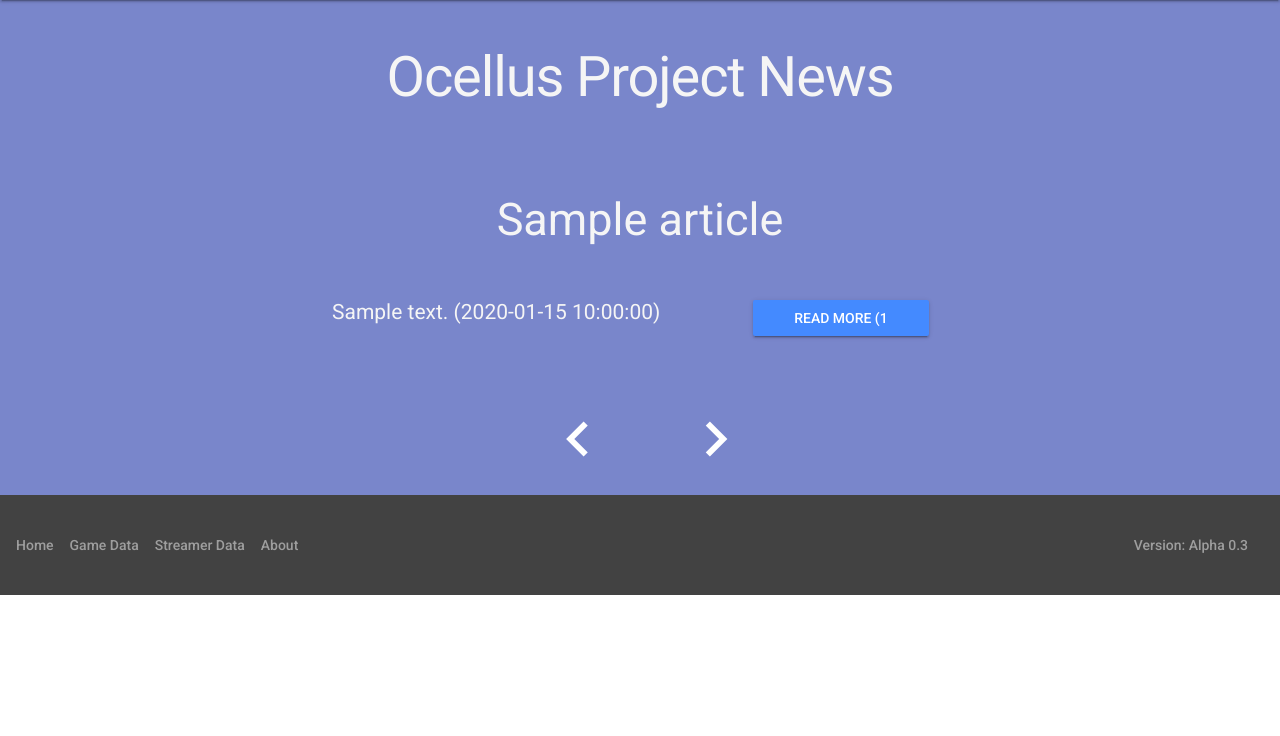
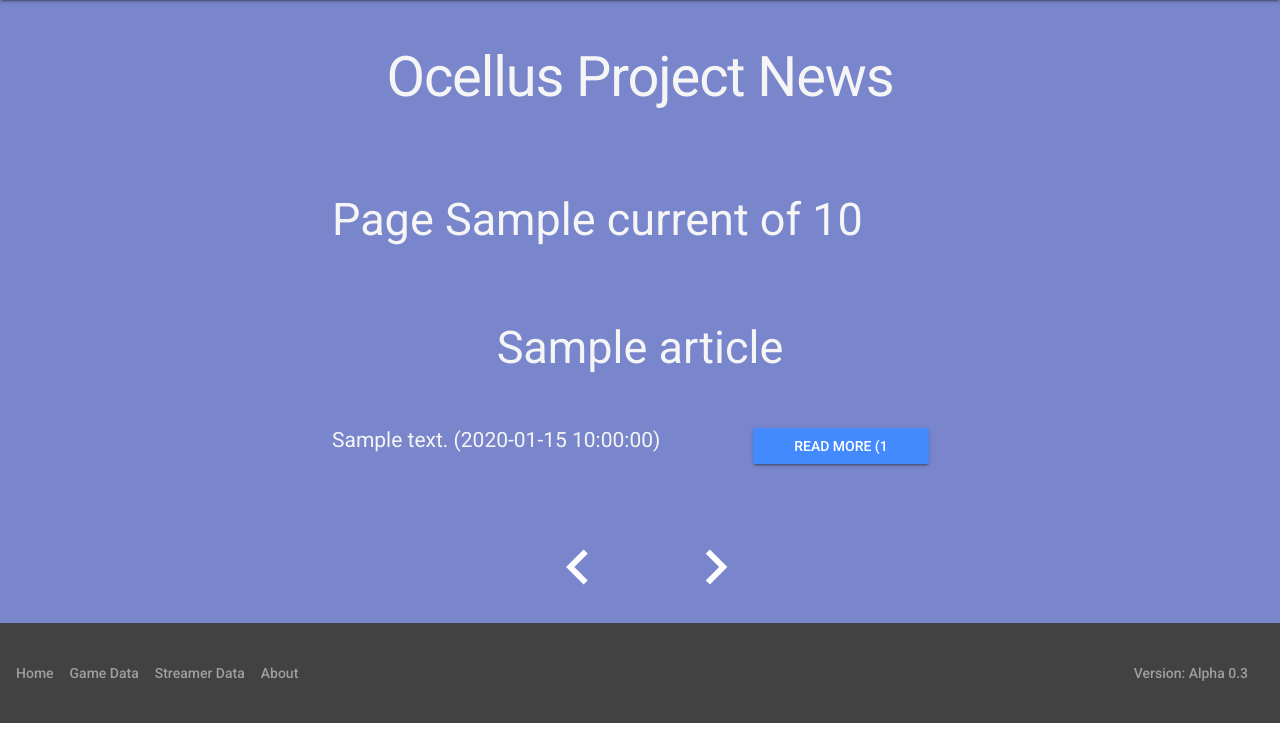
Before and after one commit to simonamdev/twitch-statistics, a Flask app: template website/templates/news.html in a window 1280 px wide. Shown: the part 64-800 px from the top of the page. Run offline with Flask 2, Linux system fonts and the light colour scheme; the template is opened without the code that fills it: most values are stand-ins (such as "Sample title", 1, 10 or a date in 2020); parts of the project's set-up code (start-up, migrations or seed data) failed here and were passed over; some libraries are stand-ins or nearby versions.

Commit message:
Added page counter to news page

```diff
--- a/website/templates/news.html
+++ b/website/templates/news.html
@@ -11,6 +11,13 @@
         <div class="mdl-cell mdl-cell--12-col center-text">
             <h1>Ocellus Project News</h1>
         </div>
+    </div>
+    <div class="mdl-grid dark-row">
+        <div class="mdl-cell mdl-cell--3-col"></div>
+        <div class="mdl-cell mdl-cell--6-col">
+            <h2>Page {{ page_data.current }} of {{ page_data.total }}</h2>
+        </div>
+        <div class="mdl-cell mdl-cell--3-col"></div>
     </div>
     {% for article in news_articles %}
         <div class="mdl-grid dark-row">
```
